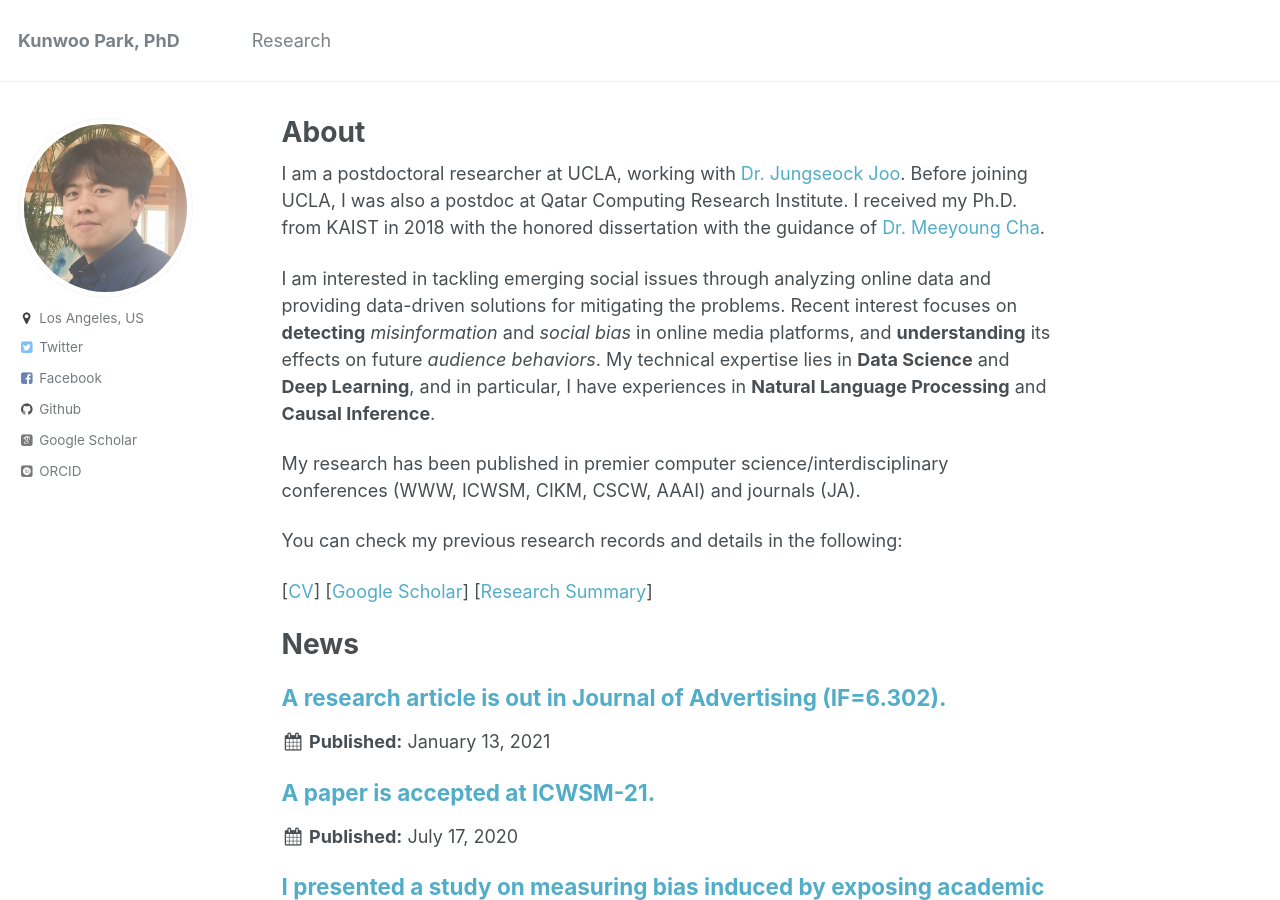
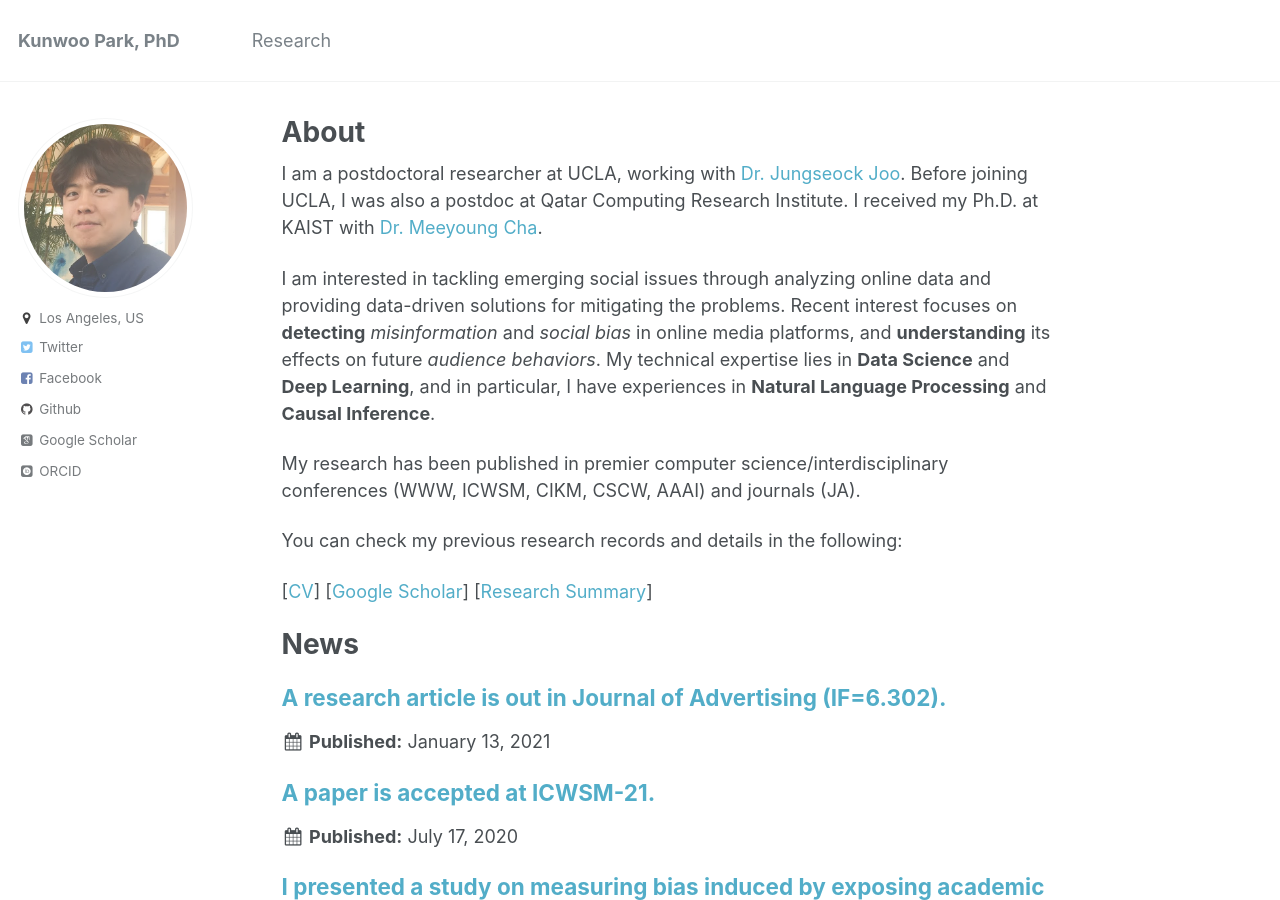
Before and after one commit to bywords/bywords.github.io, a Jekyll site: the page built from _pages/about.md, in a window 1280 px wide and 900 px high. Built offline with Jekyll 4.4.1, drawn with Linux system fonts in a browser that asks for light colours; some web fonts are replaced.

Commit message:
updated site

```diff
--- a/_pages/about.md
+++ b/_pages/about.md
@@ -9,7 +9,7 @@ redirect_from:
 ---
 
 I am a postdoctoral researcher at UCLA, working with [Dr. Jungseock Joo](http://jsjoo.com).
-Before joining UCLA, I was also a postdoc at Qatar Computing Research Institute. I received my Ph.D. from KAIST in 2018 with the honored dissertation with the guidance of [Dr. Meeyoung Cha](https://ds.ibs.re.kr/index.php/ci/).
+Before joining UCLA, I was also a postdoc at Qatar Computing Research Institute. I received my Ph.D. at KAIST with [Dr. Meeyoung Cha](https://ds.ibs.re.kr/index.php/ci/).
 
 I am interested in tackling emerging social issues through analyzing online data and providing data-driven solutions for mitigating the problems. Recent interest focuses on **detecting** *misinformation* and *social bias* in online media platforms, and **understanding** its effects on future *audience behaviors*.
 My technical expertise lies in **Data Science** and **Deep Learning**, and in particular, I have experiences in **Natural Language Processing** and **Causal Inference**.
```
